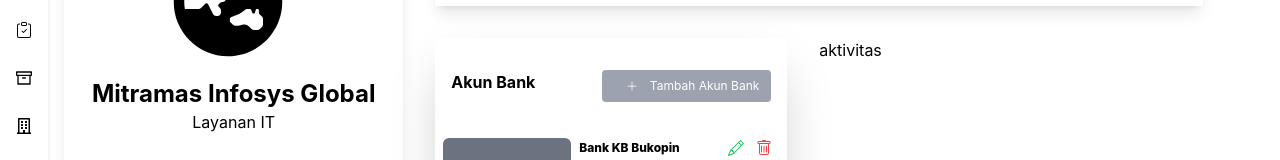
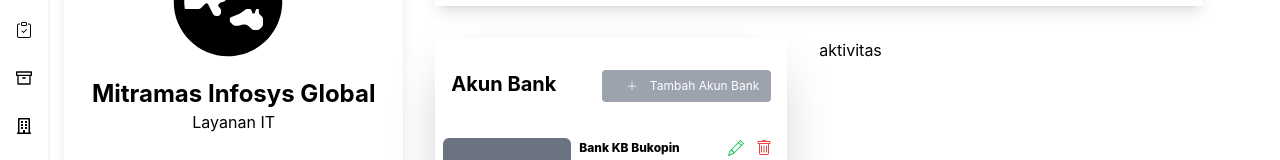
Before and after one commit to torik135/dashboardui-react, a React (Create React App) app: page / in a window 1280 px wide. Shown: the part 194-354 px from the top of the page. Built offline with nearby package versions, Linux system fonts and the light colour scheme.

Commit message:
fix: font-bold

```diff
--- a/src/components/AkunBank/index.jsx
+++ b/src/components/AkunBank/index.jsx
@@ -62,7 +62,7 @@ const AkunBank = (props) => {
     <div className='min-w-[22rem] min-h-[21rem] shadow-2xl rounded-md bg-white'>
       {/* top */}
       <div className='flex justify-between p-4 pt-[2rem] mb-3'>
-        <p className='font-bold'>Akun Bank</p>
+        <p className='font-bold text-xl'>Akun Bank</p>
         <ButtonComp text='Tambah Akun Bank' onClick={() => {}} />
       </div>
       {/* list*/}
```
